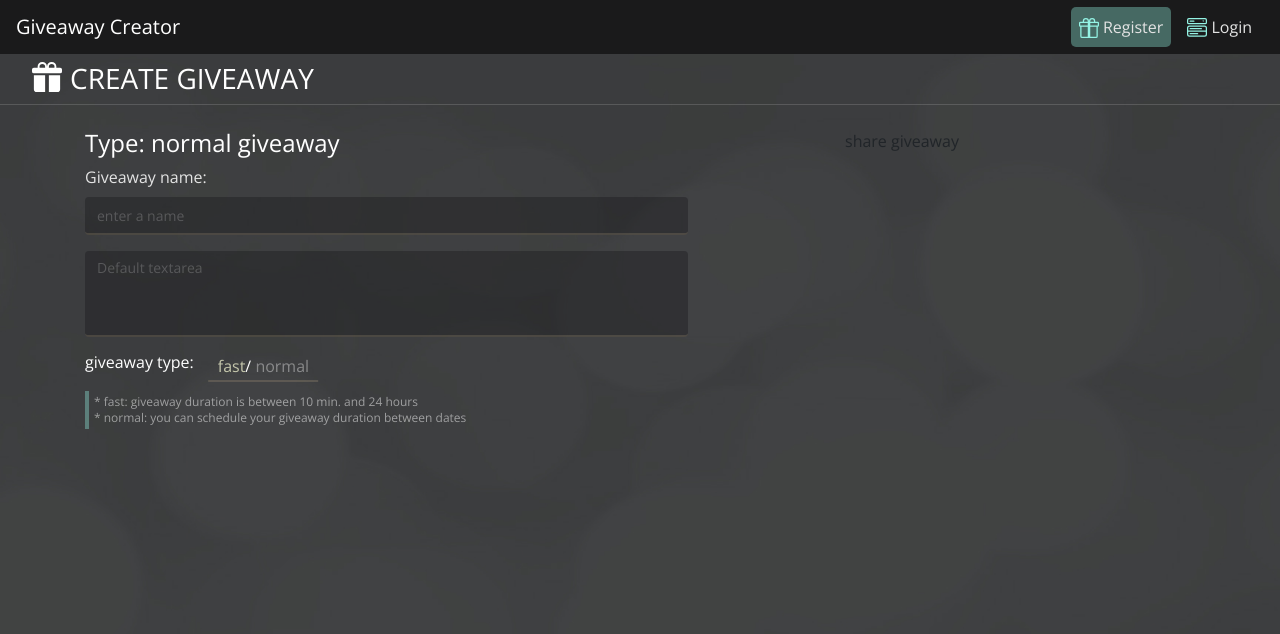
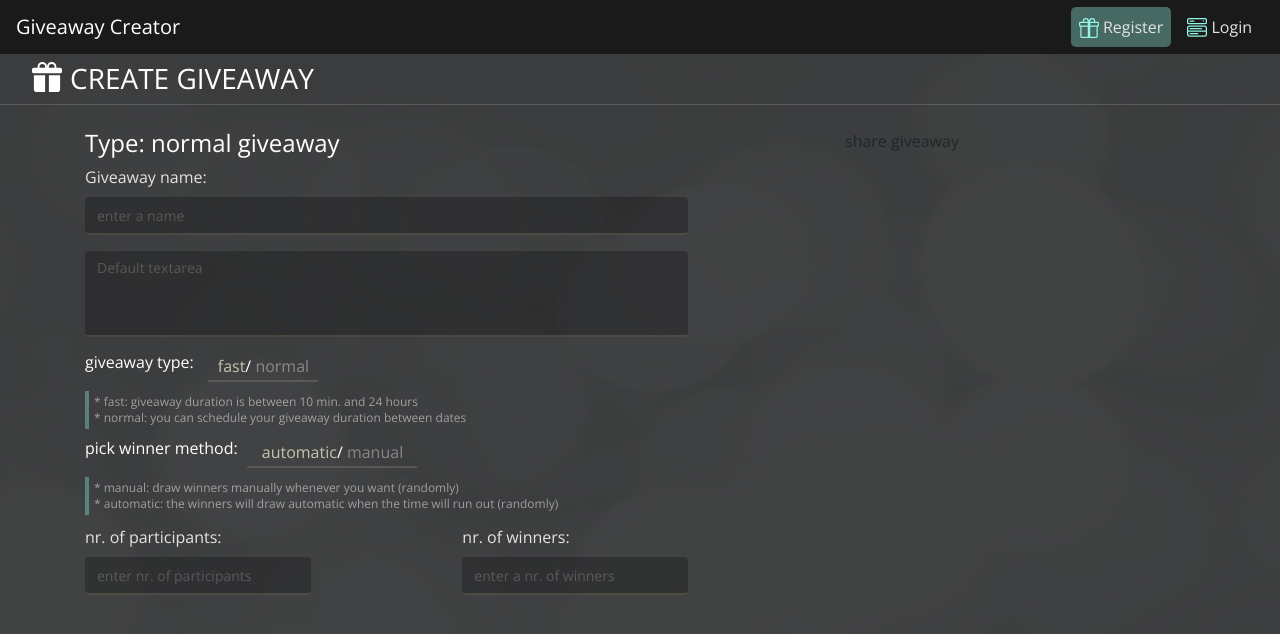
Before and after one commit to Andrei1524/gw-creator, a Nuxt app in the folder client/: page /giveaways/create in a window 1280 px wide. Shown: the top 634 px of the page. Built offline with nearby package versions, Linux system fonts and the light colour scheme; no server answers.

Commit message:
add nr of winners and nr of participants

```diff
--- a/client/components/customFormElements/customInput.vue
+++ b/client/components/customFormElements/customInput.vue
@@ -6,6 +6,7 @@
       :placeholder="placeholder"
       :required="required"
       shadow-none
+      :type='type'
       :style="{color: highlight.color, borderBottom: highlight.borderBottom}"
       :state="v.$dirty ? !v.$error : null"
       aria-describedby="input-live-feedback"
--- a/client/pages/giveaways/create.vue
+++ b/client/pages/giveaways/create.vue
@@ -34,15 +34,56 @@
               :default_option='form.gw_type'
               :title="'giveaway type:'"
               :name="'gw_type'"
-              @choose_option="chooseOption"
               :option1="'fast'"
               :option2="'normal'"
+              @choose_option="chooseOption"
             />
             <div class="info-box">
               <h5>* fast: giveaway duration is between 10 min. and 24 hours</h5>
               <h5>
                 * normal: you can schedule your giveaway duration between dates
               </h5>
+            </div>
+
+            <!-- PICK WINNER METHOD MANUAL/AUTOMATIC -->
+            <customOptionPicker
+              v-model='form.pick_winner_method'
+              :default_option='form.pick_winner_method'
+              :title="'pick winner method:'"
+              :name="'pick_winner_method'"
+              :option1="'automatic'"
+              :option2="'manual'"
+              @choose_option="chooseOption"
+            />
+            <div class="info-box">
+              <h5>* manual: draw winners manually whenever you want (randomly)</h5>
+              <h5>
+                * automatic: the winners will draw automatic when the time will run
+                out (randomly)
+              </h5>
+            </div>
+
+            <div class='d-flex justify-content-between'>
+              <custom-input
+                v-model='form.nr_of_participants'
+                :name="'nr_of_participants'"
+                :label="'nr. of participants:'"
+                :label-for="'nr_of_participants'"
+                :type="'number'"
+                :placeholder="'enter nr. of participants'"
+                :v="$v.form.nr_of_participants"
+                :required="true"
+              />
+              <custom-input
+                v-model='form.nr_of_winners'
+                :name="'nr_of_winners'"
+                :label="'nr. of winners:'"
+                :label-for="'nr_of_winners'"
+                :type="'number'"
+                :placeholder="'enter a nr. of winners'"
+                :v="$v.form.nr_of_winners"
+                :required="true"
+              />
             </div>
           </b-form>
         </b-col>
@@ -53,7 +94,7 @@
 
 <script>
 import { mapMutations } from 'vuex'
-import { minLength, required } from 'vuelidate/lib/validators'
+import { minLength, required, integer } from 'vuelidate/lib/validators'
 import customInput from '~/components/customFormElements/customInput'
 import customTextarea from '~/components/customFormElements/customTextarea'
 
@@ -68,7 +109,9 @@ export default {
       form: {
         giveawayName: '',
         description: '',
-        gw_type: 'fast'
+        gw_type: 'fast',
+        pick_winner_method: 'automatic',
+        nr_of_participants: null
       }
     }
   },
@@ -81,6 +124,16 @@ export default {
       },
       description: {
         required: false,
+      },
+      nr_of_participants: {
+        required,
+        minLength: minLength(1),
+        integer
+      },
+      nr_of_winners: {
+        required,
+        minLength: minLength(1),
+        integer
       },
     },
   },
```
